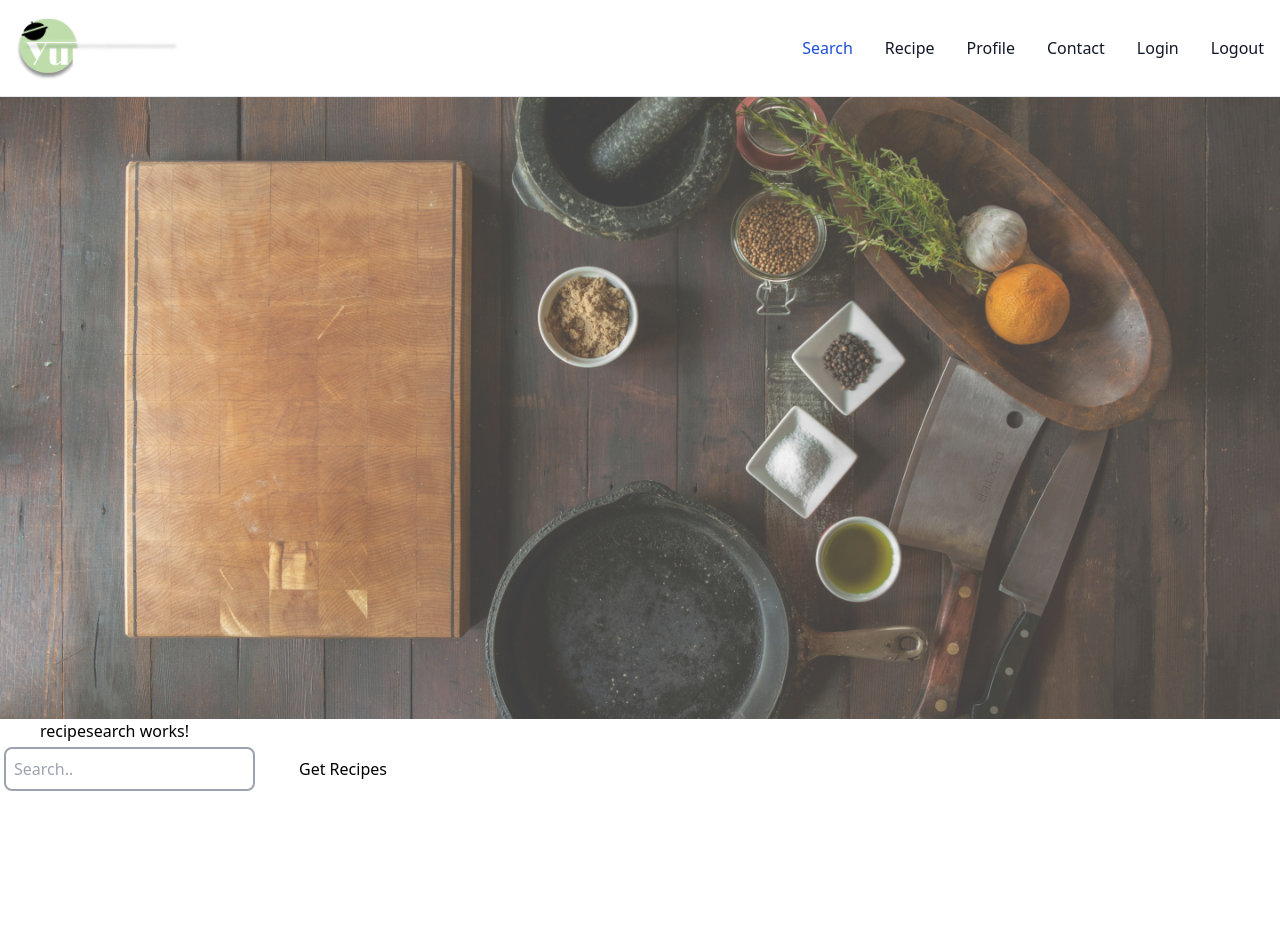
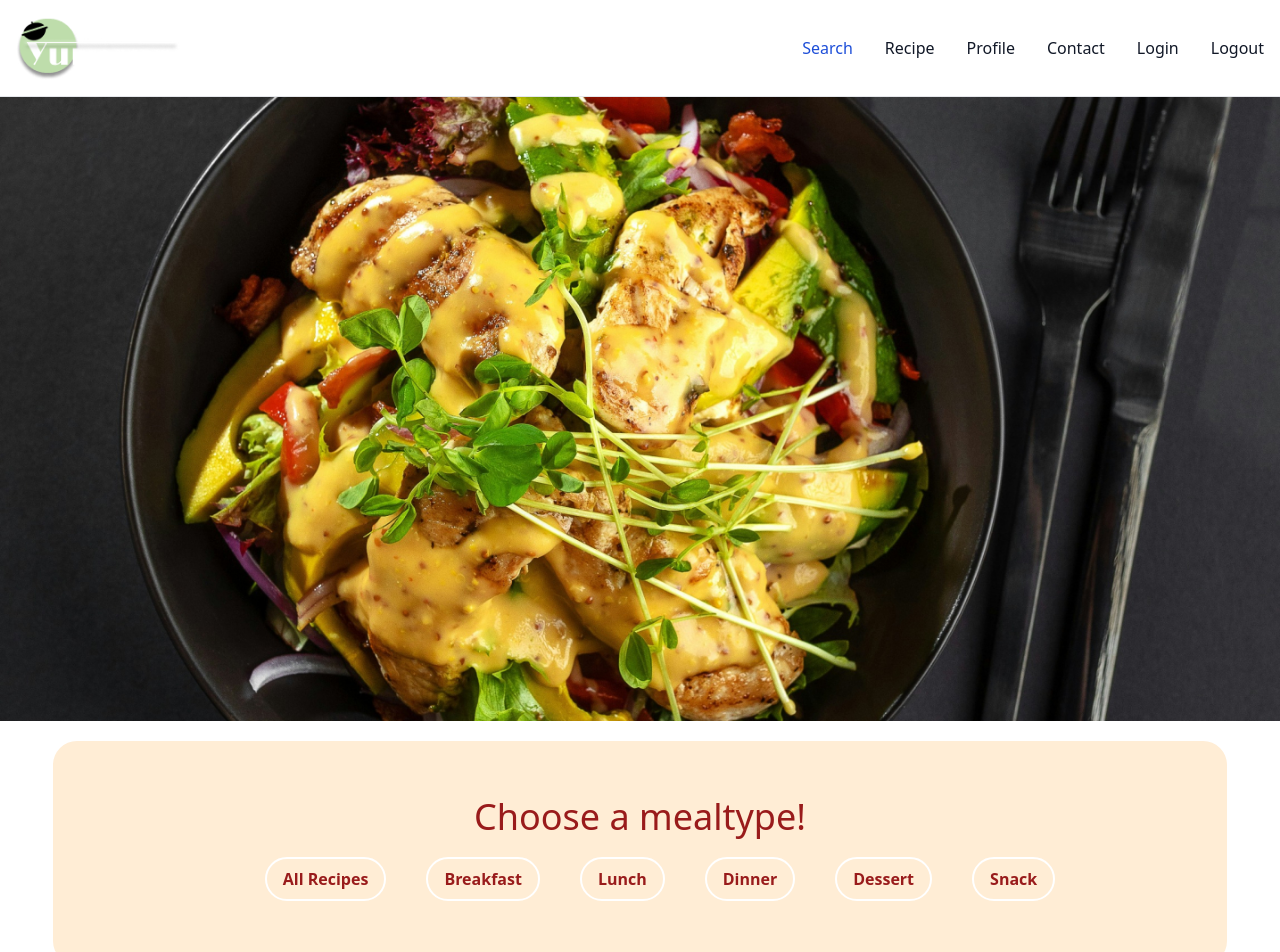
Before and after one commit to chas-academy/u06-fullstack-recipe-app-Chali96, an Angular app in the folder angular-frontend/: page /search in a window 1280 px wide. Shown: the top 952 px of the page. Before the commit the page ends 819 px from the top, so only its background shows below. Built offline with nearby package versions, Linux system fonts and the light colour scheme.

Commit message:
moved code in recipe component.ts and html to recipesearch to make recipe individual recipe

```diff
--- a/angular-frontend/src/app/pages/recipe/recipe.component.html
+++ b/angular-frontend/src/app/pages/recipe/recipe.component.html
@@ -30,7 +30,12 @@
     <hr>
     @for (recipe of recipes; track recipe) {
     <article class="text-black ">
+        <a href="#" class="block py-2 px-3 text-gray-900 rounded hover:bg-gray-100 md:hover:bg-transparent md:border-0 md:hover:text-blue-700 md:p-0 dark:text-white md:dark:hover:text-green-400 dark:hover:bg-gray-700 dark:hover:text-white md:dark:hover:bg-transparent"    routerLink="/profile"
+        routerLinkActive="active"
+        ariaCurrentWhenActive="page"
+        >
         <img class="w-96 h-82" src="{{ recipe.image }}" alt="recipe image"> <br>
+    </a>
         <h3 class="text-left  text-3xl text-red-800  w-64 h-32">{{ recipe.label }}</h3> <br>
         <hr>
         <h4 class="text-2xl text-red-800 ">The ingredients</h4>
--- a/angular-frontend/src/app/pages/recipesearch/recipesearch.component.html
+++ b/angular-frontend/src/app/pages/recipesearch/recipesearch.component.html
@@ -1,25 +1,45 @@
-<img src="/assets/image1.jpeg" class="size-full opacity-75" alt="">
+<img src="/assets/homeimg.jpeg" class="size-full" alt="">
 
-<p class="text-black ml-10">recipesearch works!</p>
+<div class="flex flex-row justify-center bg-orange-100 rounded-3xl h-56 size-11/12 m-auto text-center mt-5" >
+    <div class="m-14">
+        <h2 class="mb-5 text-4xl text-red-800">Choose a mealtype!</h2>
+        <button class=" font-bold py-2 px-4 rounded-full border-2 border-white text-red-800 ml-10 hover:text-red-300"
+            (click)="searchRecipe()">All Recipes</button>
 
-<input type="text" class="p-2 border-2 border-gray-400 rounded-lg m-1" type="text" placeholder="Search.." name="" id="">
-<button class="text-black ml-10" (click)="searchRecipe()">Get Recipes</button>
+        <button class=" font-bold py-2 px-4 rounded-full border-2 border-white text-red-800 ml-10 hover:text-red-300"
+            (click)="breakfastRecipe()">Breakfast</button>
 
-<div class=" flex flex-wrap gap-3 w-10/12/12 justify-center">
+        <button class=" font-bold py-2 px-4 rounded-full border-2 border-white text-red-800 ml-10 hover:text-red-300"
+            (click)="lunchRecipe()">Lunch</button>
+
+        <button class=" font-bold py-2 px-4 rounded-full border-2 border-white text-red-800 ml-10 hover:text-red-300"
+            (click)="dinnerRecipe()">Dinner</button>
+
+        <button class=" font-bold py-2 px-4 rounded-full border-2 border-white text-red-800 ml-10 hover:text-red-300"
+            (click)="dessertRecipe()">Dessert</button>
+
+        <button class=" font-bold py-2 px-4 rounded-full border-2 border-white text-red-800 ml-10 hover:text-red-300"
+            (click)="snackRecipe()">Snack</button>
+    </div>
+
+</div>
+
+<div class=" bg-white flex flex-wrap gap-3 w-10/12/12 justify-center mt-6">
     <hr>
     @for (recipe of recipes; track recipe) {
-    <article class="text-black">
+    <article class="text-black ">
         <img class="w-96 h-82" src="{{ recipe.image }}" alt="recipe image"> <br>
-        <h3 class="text-center  text-2xl text-green-500 w-64 h-20">{{ recipe.label }}</h3> <br>
+
+        <h3 class="text-left  text-3xl text-red-800  w-64 h-32">{{ recipe.label }}</h3> <br>
         <hr>
-        <h4 class="text-2xl text-black">The ingredients</h4>
+        <h4 class="text-2xl text-red-800 ">The ingredients</h4>
         <ul>
             @for (ingredientLine of recipe.ingredientLines; track ingredientLine) {
-                <li class="text-left w-52">{{ ingredientLine }}</li>
+            <li class="text-left w-52">{{ ingredientLine }}</li>
             }
         </ul>
     </article>
-} @empty {
+    } @empty {
     <p class="text-white">There are no recipes..</p>
-}
+    }
 </div>
--- a/angular-frontend/src/app/pages/recipesearch/recipesearch.component.ts
+++ b/angular-frontend/src/app/pages/recipesearch/recipesearch.component.ts
@@ -15,8 +15,116 @@ export class RecipesearchComponent {
   constructor(private recipeService: RecipeService) {}
 
 
+
   searchRecipe() {
-    this.recipeService.getRecipes('chicken').subscribe((res) => {
+    this.recipeService.getRecipes('').subscribe((res) => {
+      console.log(res);
+      let recipeArray: any[];
+      recipeArray = res.hits;
+      console.log(recipeArray);
+
+      let recipes = recipeArray.map(item => {
+        return {
+          self: item._links.self.href,
+          label: item.recipe.label,
+          image: item.recipe.image,
+          totalTime: item.recipe.totalTime,
+          ingredientLines: item.recipe.ingredientLines
+        }
+      });
+
+      console.table(recipes);
+      this.recipes = recipes;
+    });
+  }
+
+  breakfastRecipe() {
+    this.recipeService.getRecipes('breakfast').subscribe((res) => {
+      console.log(res);
+      let recipeArray: any[];
+      recipeArray = res.hits;
+      console.log(recipeArray);
+
+      let recipes = recipeArray.map(item => {
+        return {
+          self: item._links.self.href,
+          label: item.recipe.label,
+          image: item.recipe.image,
+          totalTime: item.recipe.totalTime,
+          ingredientLines: item.recipe.ingredientLines
+        }
+      });
+
+      console.table(recipes);
+      this.recipes = recipes;
+    });
+  }
+
+  lunchRecipe() {
+    this.recipeService.getRecipes('lunch').subscribe((res) => {
+      console.log(res);
+      let recipeArray: any[];
+      recipeArray = res.hits;
+      console.log(recipeArray);
+
+      let recipes = recipeArray.map(item => {
+        return {
+          self: item._links.self.href,
+          label: item.recipe.label,
+          image: item.recipe.image,
+          totalTime: item.recipe.totalTime,
+          ingredientLines: item.recipe.ingredientLines
+        }
+      });
+
+      console.table(recipes);
+      this.recipes = recipes;
+    });
+  }
+
+  dinnerRecipe() {
+    this.recipeService.getRecipes('dinner').subscribe((res) => {
+      console.log(res);
+      let recipeArray: any[];
+      recipeArray = res.hits;
+      console.log(recipeArray);
+
+      let recipes = recipeArray.map(item => {
+        return {
+          self: item._links.self.href,
+          label: item.recipe.label,
+          image: item.recipe.image,
+          totalTime: item.recipe.totalTime,
+          ingredientLines: item.recipe.ingredientLines
+        }
+      });
+
+      console.table(recipes);
+      this.recipes = recipes;
+    });
+  }
+
+  dessertRecipe() {
+    this.recipeService.getRecipes('dessert').subscribe((res) => {
+      let recipeArray: any[];
+      recipeArray = res.hits;
+
+      let recipes = recipeArray.map(item => {
+        return {
+          self: item._links.self.href,
+          label: item.recipe.label,
+          image: item.recipe.image,
+          totalTime: item.recipe.totalTime,
+          ingredientLines: item.recipe.ingredientLines
+        }
+      });
+
+      this.recipes = recipes;
+    });
+  }
+
+  snackRecipe() {
+    this.recipeService.getRecipes('snack').subscribe((res) => {
       console.log(res);
       let recipeArray: any[];
       recipeArray = res.hits;
```
